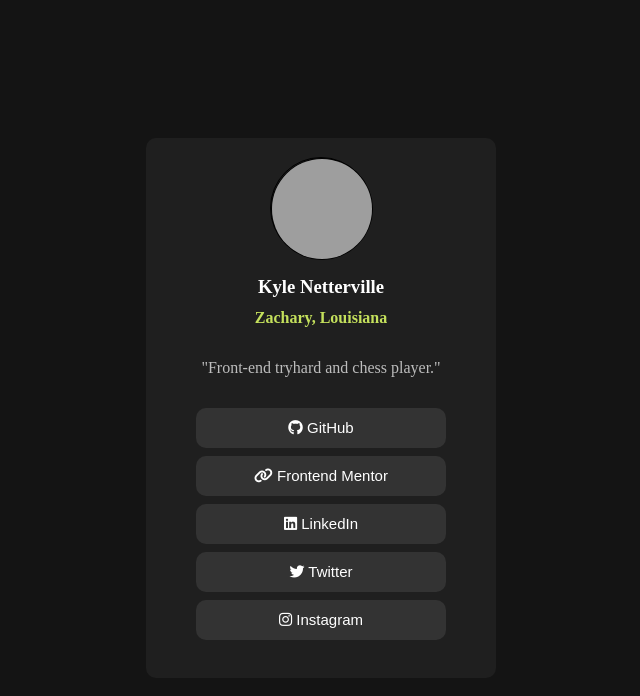
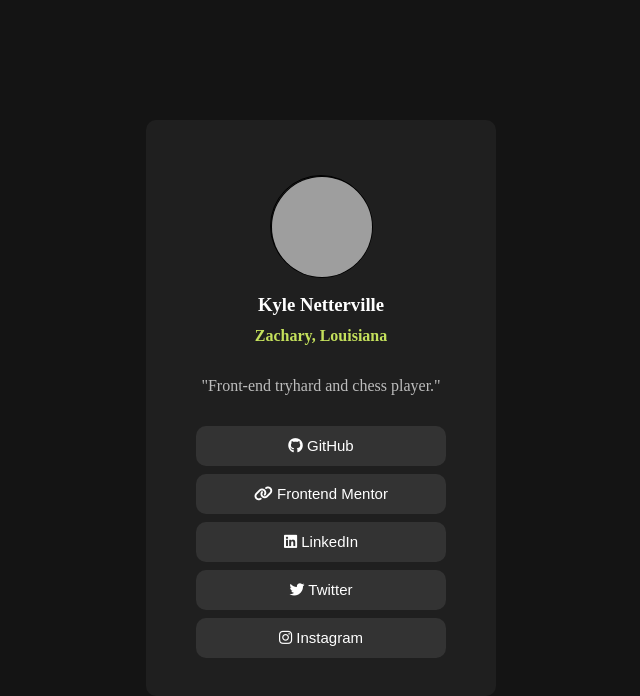
Before and after one commit to dkdkdkd222/Social-link-Profile, a plain HTML site: page index.html in a window 1280 px wide. Shown: the whole page, without its empty margins (319-959 px from the left). Drawn offline with Linux system fonts and the light colour scheme; grey boxes are pictures that could not be loaded.

Commit message:
Update style.css

```diff
--- a/style.css
+++ b/style.css
@@ -15,7 +15,7 @@ align-items: center;
 justify-content: center;
 flex-direction: column;
 width: 350px;
-padding-top: 19px;
+padding-top: 55px;
 padding-bottom: 30px;
 }
 
```
